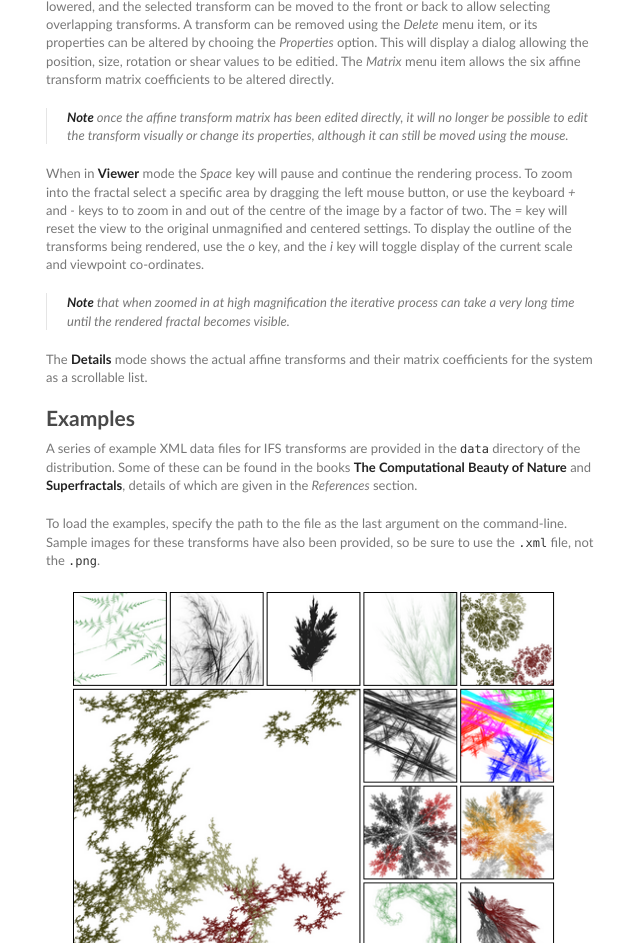
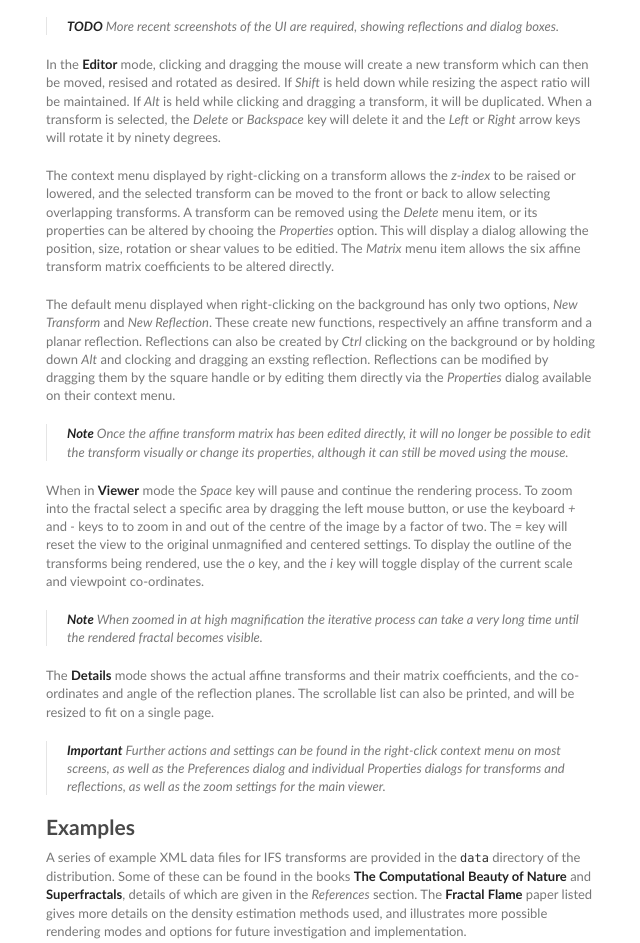
Before and after one commit to grkvlt/iterator, a plain HTML site: page index.html in a window 1280 px wide. Shown: the part 3484-4427 px from the top of the page, without its empty margins (494-1134 px from the left). Drawn offline with Linux system fonts and the light colour scheme; some icons are missing.

Commit message:
Updated documentation with reflection details

```diff
--- a/index.html
+++ b/index.html
@@ -158,7 +158,7 @@
           IFS on screen.
         </p>
         <blockquote>
-          <strong>Note</strong><em> that these options interact with each other and
+          <strong>Note</strong> <em>Many of these options interact with each other and
           not all combinations of settings will make sense.</em>
         </blockquote>
         <p>
@@ -186,9 +186,22 @@
           The <em>stealing</em> mode uses a colour stealing algorithm, taken from
           <strong>Superfractals</strong>. This also uses the palette file
           setting, and can produce some very appealing and natural images.
-          Finally, <em>ifscolour</em> generates a colour image using a
-          spectrum of colours generated using the IFS.
+          Use <em>ifs-colour</em> to generate a brightly coloured image using the
+          entitre spectrum mapped using the IFS.
         </p>
+        <p>
+          Modes <em>density</em>, <em>log-density</em>, <em>log-density-blur</em>
+          and <em>log-density-flame</em> all use a similar density estimation
+          mechanism when rendering. This gives a different behaviour in the
+          viewer, with progressive renders showing more fine-grained detail
+          at each pass. These modes can all be used with thde various colour
+          options to produce different styles of output.
+        </p>
+        <blockquote>
+          <strong>Note</strong> <em>The density estimation and flame rendering
+          modes are under active development, and may produce unexpected or
+          unpredictable output. This will be addressed in an upcoming release.</em>
+        </blockquote>
         <p>
           The <code>explorer.render</code> option complements the display
           mode and can be set to one of <em>ifs</em>, <em>top</em>, <em>standard</em>
@@ -224,6 +237,10 @@
         <p style="margin-left: 25px;">
           <em>Screenshot of the <strong>Editor</strong> mode with the live IFS view</em>
         </p>
+        <blockquote>
+          <strong>TODO</strong> <em>More recent screenshots of the UI are
+          required, showing reflections and dialog boxes.</em>
+        </blockquote>
         <p>
           In the <strong>Editor</strong> mode, clicking and dragging the
           mouse will create a new transform which can then be moved, resised
@@ -245,8 +262,19 @@
           <em>Matrix</em> menu item allows the six affine transform matrix
           coefficients to be altered directly.
         </p>
+        <p>
+          The default menu displayed when right-clicking on the background
+          has only two options, <em>New Transform</em> and <em>New Reflection</em>.
+          These create new functions, respectively an affine transform and
+          a planar reflection. Reflections can also be created by <em>Ctrl</em>
+          clicking on the background or by holding down <em>Alt</em> and
+          clocking and dragging an exsting reflection. Reflections can be
+          modified by dragging them by the square handle or by editing them
+          directly via the <em>Properties</em> dialog available on their
+          context menu.
+        </p>
         <blockquote>
-          <strong>Note</strong><em> once the affine transform matrix has been
+          <strong>Note</strong> <em>Once the affine transform matrix has been
           edited directly, it will no longer be possible to edit the transform
           visually or change its properties, although it can still be moved
           using the mouse.</em>
@@ -263,21 +291,33 @@
           viewpoint co-ordinates.
         </p>
         <blockquote>
-          <strong>Note</strong><em> that when zoomed in at high magnification the
+          <strong>Note</strong> <em>When zoomed in at high magnification the
           iterative process can take a very long time until the rendered fractal
           becomes visible.</em>
         </blockquote>
         <p>
           The <strong>Details</strong> mode shows the actual affine transforms
-          and their matrix coefficients for the system as a scrollable list.
+          and their matrix coefficients, and the co-ordinates and angle of
+          the reflection planes. The scrollable list can also be printed,
+          and will be resized to fit on a single page.
         </p>
+        <blockquote>
+          <strong>Important</strong> <em>Further actions and settings can be
+          found in the right-click context menu on most screens, as well as
+          the <em>Preferences</em> dialog and individual <em>Properties</em>
+          dialogs for transforms and reflections, as well as the zoom
+          settings for the main viewer.</em>
+        </blockquote>
         <h3>Examples</h3>
         <p>
           A series of example XML data files for IFS transforms are provided
           in the <code>data</code> directory of the distribution. Some of these can be
           found in the books <strong>The Computational Beauty of Nature</strong>
           and <strong>Superfractals</strong>, details of which are given in the
-          <em>References</em> section.
+          <em>References</em> section. The <strong>Fractal Flame</strong> paper
+          listed gives more details on the density estimation methods used,
+          and illustrates more possible rendering modes and options for future
+          investigation and implementation.
         </p>
         <p>
           To load the examples, specify the path to the file as the last argument
@@ -317,7 +357,7 @@ with 1,310K iterations</b></code></pre>
         <iframe id="youtube" style="margin-left: 25px; border: 1px solid black; margin-bottom: 10px;" width="480" height="270" allowfullscreen
             src="http://www.youtube.com/embed/FJY53HxTe0o?modestbranding=0&theme=dark&autohide=1&fs=1"></iframe>
         <blockquote>
-          <strong>Note</strong><em> further documentation on the <code>.animation</code>
+          <strong>TODO</strong> <em>Further documentation on the <code>.animation</code>
           file format and generating video files is required.</em>
         </blockquote>
         <h3>References</h3>
@@ -326,6 +366,8 @@ with 1,310K iterations</b></code></pre>
           <li><a href="http://en.wikipedia.org/wiki/Affine_transformation">Affine Transform</a>; <em>Wikipedia</em></li>
           <li><a href="http://www-users.cs.umn.edu/%7Ebstanton/pdf/p271-demko.pdf">Construction of fractal objects with iterated function systems</a>;
             <em>Demko, Stephen and Hodges, Laurie and Naylor, Bruce; SIGGRAPH Computer Graphics, Volume 19, Number 3, 1985</em></li>
+          <li><a href="http://flam3.com/flame.pdf">The Fractal Flame Algorithm</a>;
+            <em>Draves, Scott and Reckase, Eric; 2008</em></li>
           <li><a href="http://www.amazon.co.uk/SuperFractals-Michael-Fielding-Barnsley/dp/0521844932">Superfractals: patterns of Nature</a>;
             <em>Barnsley, Michael F; Cambridge University Press; 7 Sep 2006; ISBN 978-0521844932</em></li>
           <li><a href="http://www.amazon.co.uk/The-Computational-Beauty-Nature-Explorations/dp/0262561271">The Computational Beauty of Nature: Computer Explorations of Fractals, Chaos, Complex Systems and Adaptation</a>;
```
